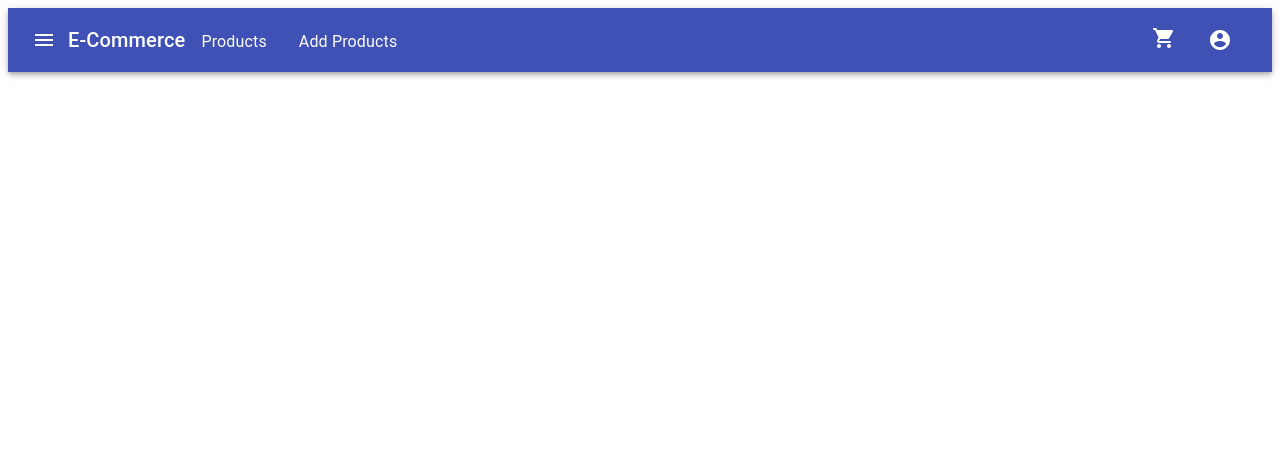
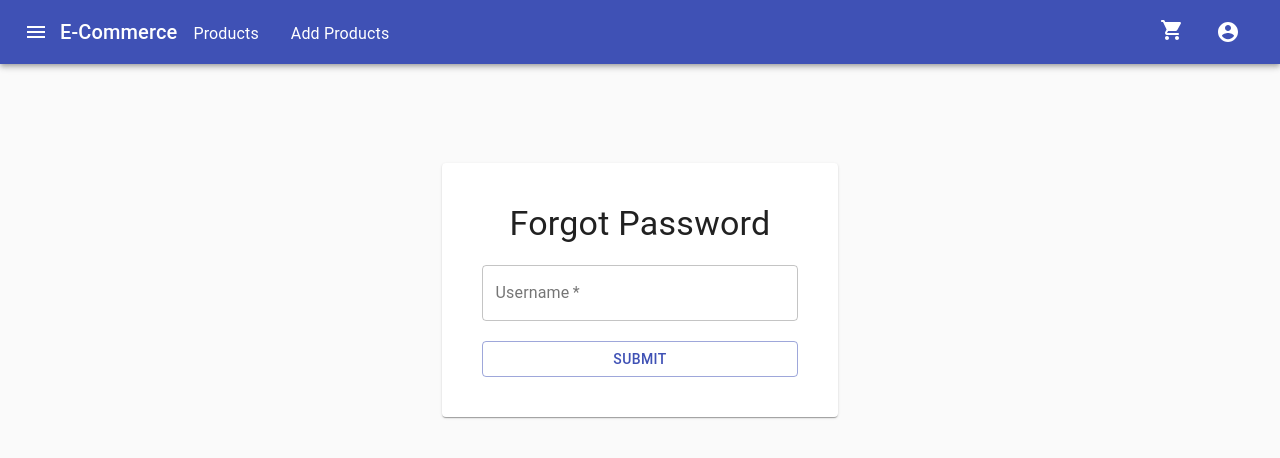
Before and after one commit to oursky/presentation-microservices-kotlin, a React (Create React App) app in the folder frontend/: page /forgot in a window 1280 px wide. Shown: the top 458 px of the page. Built offline with nearby package versions, Linux system fonts and the light colour scheme.

Commit message:
Add Forgot Password frontend

```diff
--- a/frontend/src/routes.tsx
+++ b/frontend/src/routes.tsx
@@ -6,6 +6,7 @@ import Navbar from "./components/Navbar";
 import NewProductPage from "./screens/NewProduct";
 import ShoppingCart from "./screens/ShoppingCart";
 import Login from "./screens/Login";
+import ForgotPassword from "./screens/ForgotPassword";
 import Register from "./screens/Register";
 
 const history = createBrowserHistory();
@@ -19,5 +20,6 @@ export default (
     <Route path="/cart" exact={true} component={ShoppingCart} />
     <Route path="/login" exact={true} component={Login} />
     <Route path="/register" exact={true} component={Register} />
+    <Route path="/forgot" exact={true} component={ForgotPassword} />
   </Router>
 );
--- /dev/null
+++ b/frontend/src/screens/ForgotPassword/index.tsx
@@ -0,0 +1,45 @@
+import React from "react";
+import {
+  TextField,
+  Button,
+  Typography,
+  Container,
+  Paper,
+  CssBaseline,
+} from "@material-ui/core";
+
+export default function Login() {
+  return (
+    <Container maxWidth="xs">
+      <CssBaseline />
+
+      <Paper className="MyPaper">
+        <Typography variant="h4">Forgot Password</Typography>
+
+        <br />
+
+        <form>
+          <TextField
+            required={true}
+            fullWidth={true}
+            name="user"
+            variant="outlined"
+            label="Username"
+          />
+
+          <br />
+          <br />
+
+          <Button
+            fullWidth={true}
+            variant="outlined"
+            color="primary"
+            type="submit"
+          >
+            Submit
+          </Button>
+        </form>
+      </Paper>
+    </Container>
+  );
+}
--- a/frontend/src/screens/Login/index.tsx
+++ b/frontend/src/screens/Login/index.tsx
@@ -1,5 +1,6 @@
 import React, { useState, FormEvent, useCallback } from "react";
 import APIService from "../../APIService";
+import { Link } from "react-router-dom";
 import {
   TextField,
   Button,
@@ -100,6 +101,11 @@ export default function Login() {
           <br />
           <br />
 
+          <Link to="/forgot">Forgot Password</Link>
+
+          <br />
+          <br />
+
           <Button
             fullWidth={true}
             variant="outlined"
```
Also changed, not shown: frontend/src/screens/ForgotPassword/ForgotPasswor.scss (added).
